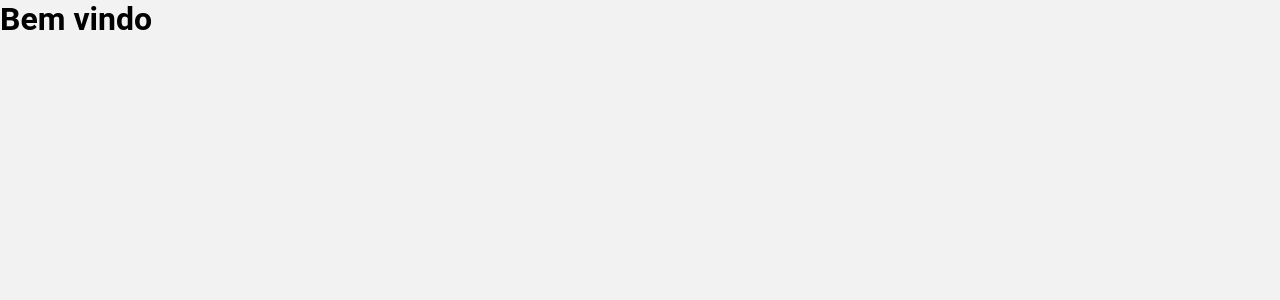
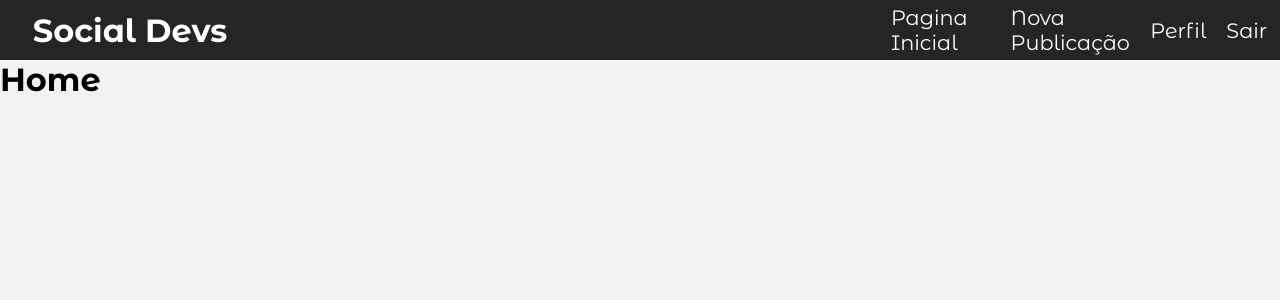
Before and after one commit to LucasAmaralDev/Frontend-Social-Devs, a React (Create React App) app: page / in a window 1280 px wide. Shown: the top 300 px of the page. Built offline with nearby package versions, Linux system fonts and the light colour scheme; sample sign-in values are in the browser's storage.

Commit message:
adicionado header a pagina quando esta logado

```diff
--- /dev/null
+++ b/src/Components/Header/Header.jsx
@@ -0,0 +1,27 @@
+import styles from './Header.module.css'
+
+export function Header() {
+
+    return (
+        <div className={styles.base}>
+
+            <section className={styles.header}>
+                <div>
+                    <h1>Social Devs</h1>
+                </div>
+
+
+                <nav>
+                    <a href="/">Pagina Inicial</a>
+                    <a href="#">Nova Publicação</a>
+                    <a href="/myprofile">Perfil</a>
+                    <a href="#">Sair</a>
+
+                </nav>
+
+
+            </section>
+
+        </div>
+    )
+}
--- /dev/null
+++ b/src/Components/Header/Header.module.css
@@ -0,0 +1,41 @@
+.base{
+    background-color: #252525;
+    padding: 5px 0;
+    display: flex;
+    justify-content: center;
+}
+
+.header{
+    display: flex;
+    justify-content: space-between;
+    width: 98%;
+    align-items: center;
+}
+
+.header h1{
+    color: #fff;
+    font-size: 2rem;
+    font-weight: bolder;
+    margin-left: 20px;
+}
+
+.header nav{
+    display: flex;
+    justify-content: flex-end;
+    gap: 20px;
+    width: 30%;
+    max-width: 500px;
+    align-items: center;
+}
+
+.header nav a{
+    color: #fff;
+    font-size: 1.3rem;
+    font-weight: 400;
+    text-decoration: none;
+    transition: 300ms;
+}
+
+.header nav a:hover{
+    color: #ccc;
+}
--- a/src/Global.css
+++ b/src/Global.css
@@ -1,8 +1,10 @@
+@import url('https://fonts.googleapis.com/css2?family=Montserrat+Alternates:wght@100;200;300;400;500;600;700;800&display=swap');
+
 *{
     margin: 0;
     padding: 0;
     box-sizing: border-box;
-    font-family: 'Roboto', sans-serif;
+    font-family: 'Montserrat Alternates', sans-serif;
 }
 
 body{
--- /dev/null
+++ b/src/pages/Home/Home.jsx
@@ -0,0 +1,13 @@
+import { Header } from "../../Components/Header/Header"
+
+
+export function Home() {
+
+
+    return (
+        <div>
+            <Header />
+            <h1>Home</h1>
+        </div>
+    )
+}
--- a/src/pages/Register/Register.module.css
+++ b/src/pages/Register/Register.module.css
@@ -14,9 +14,9 @@
     display: flex;
     flex-direction: column;
     align-items: center;
-    gap: 56px;
+    gap: 30px;
     border-radius: 80px;
-    padding: 30px 10px 50px 10px;
+    padding: 0px 10px 30px 10px;
     border: 1px solid #ccc;
     border-radius: 5px;
     background-color: #fff;
@@ -81,7 +81,7 @@
     display: flex;
     flex-direction: column;
     align-items: center;
-    gap: 10px;
+    gap: 14px;
 }
 
 .form div label{
@@ -94,7 +94,7 @@
     border: none;
     border-bottom: 1px solid #c5c5c5;
     padding: 5px;
-    font-size: 1.1rem;
+    font-size: 1.2rem;
     text-align: center;
 }
 
--- a/src/routes.js
+++ b/src/routes.js
@@ -1,6 +1,7 @@
 import { BrowserRouter, Route, Routes } from "react-router-dom";
 import { Login } from "./pages/Login/Login";
 import { Register } from "./pages/Register/Register";
+import { Home } from "./pages/Home/Home";
 
 export function RouteProtected({ children }) {
 
@@ -22,7 +23,7 @@ export function Navigations() {
 
                 <Route path="/" element={
                     <RouteProtected>
-                        <h1>Bem vindo</h1>
+                        <Home />
                     </RouteProtected>
                 } />
 
```
